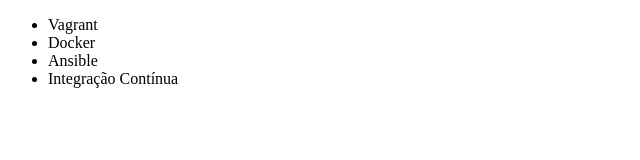
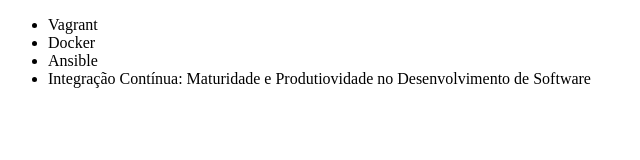
Before and after one commit to allansereni/alura-git, a plain HTML site: page index.html in a window 1280 px wide. Shown: the whole page, without its empty margins (0-640 px from the left). Drawn offline with Linux system fonts and the light colour scheme.

Commit message:
Renomeando curso de Integração Contínua

```diff
--- a/index.html
+++ b/index.html
@@ -9,7 +9,7 @@
         <li>Vagrant</li>
         <li>Docker</li>
         <li>Ansible</li>
-        <li>Integração Contínua</li>
+        <li>Integração Contínua: Maturidade e Produtiovidade no Desenvolvimento de Software</li>
     </ul>
 </body>
 </html>
```
